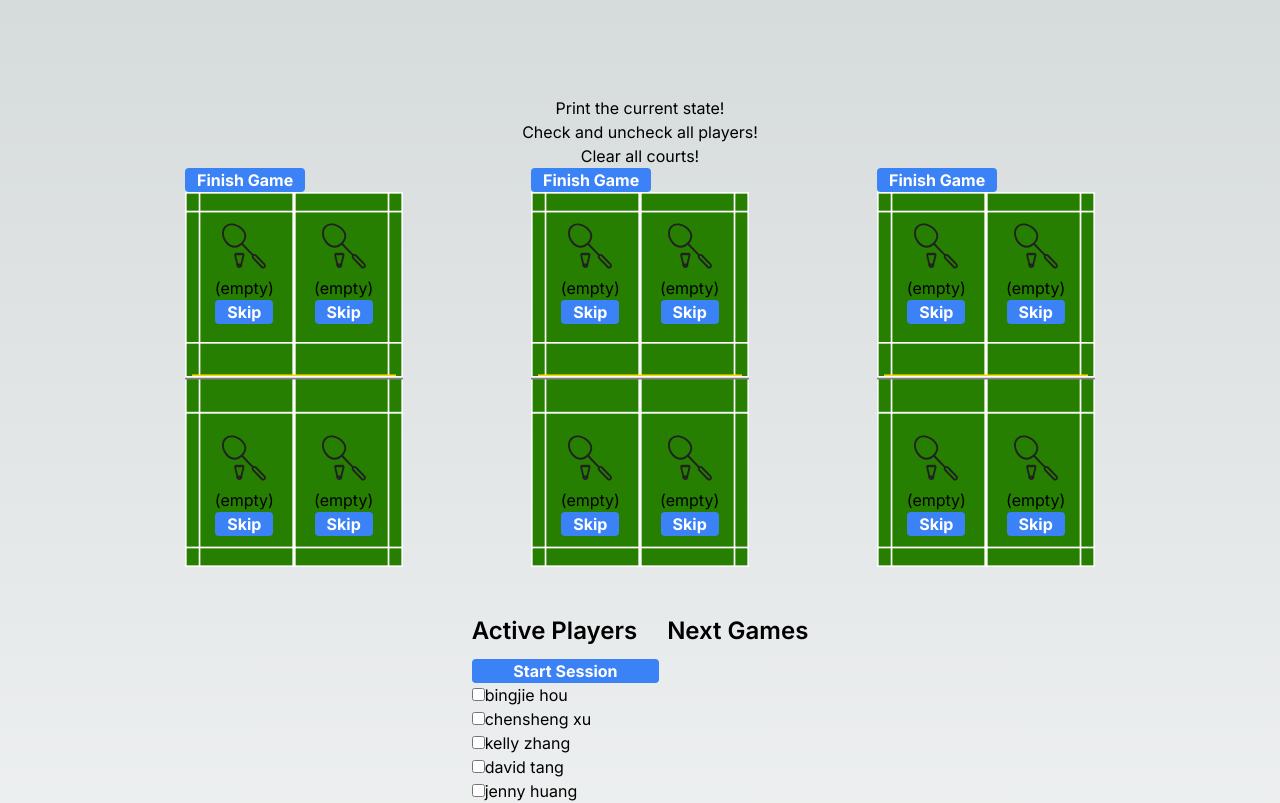
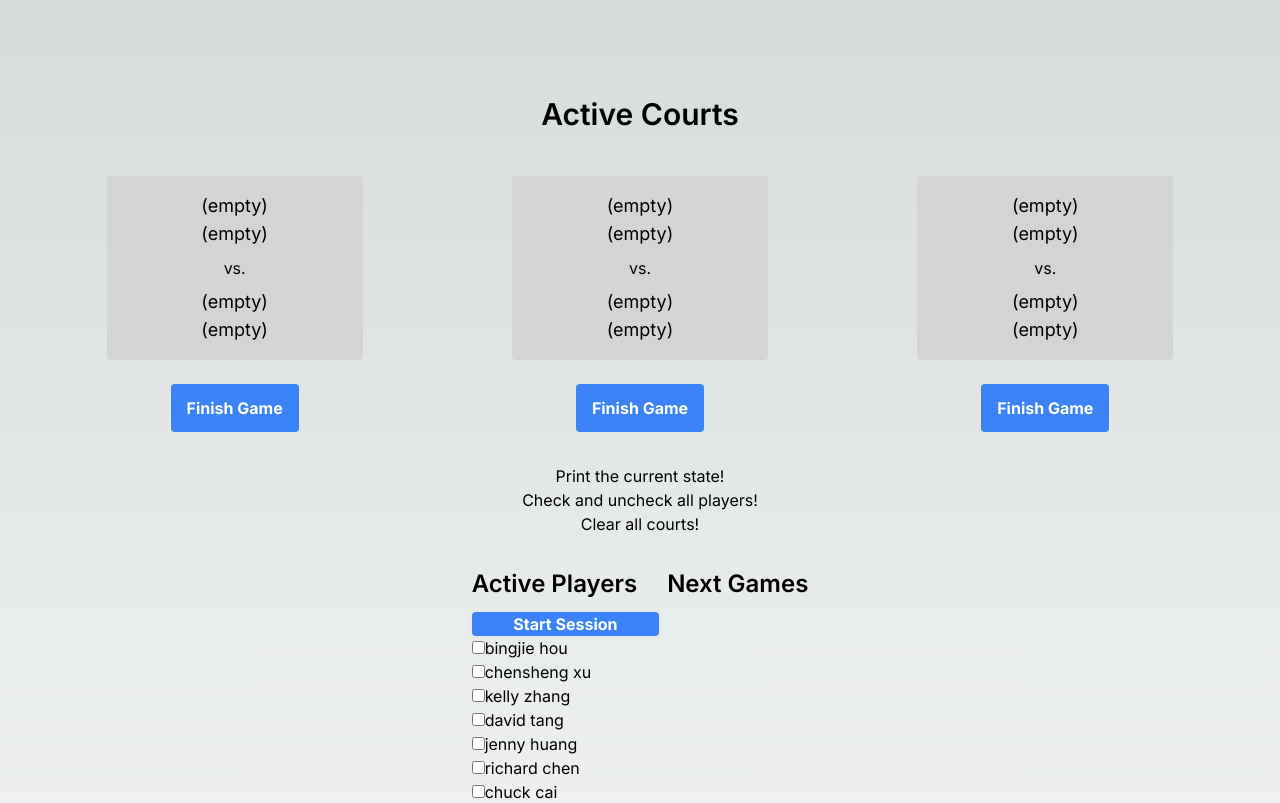
Before and after one commit to JadenBalogh/badminton-court-scheduler, a Next.js app: page / in a window 1280 px wide. Shown: the top 803 px of the page. Built offline with nearby package versions, Linux system fonts and the light colour scheme.

Commit message:
Simplify interface

```diff
--- a/app/activeCourts.tsx
+++ b/app/activeCourts.tsx
@@ -9,16 +9,16 @@ type ActiveCourtsProps = {
 
 export default function ActiveCourts({ courts, handleGameFinished, handleSkipPlayer }: ActiveCourtsProps) {
   return (
-    <div className="relative flex w-full justify-center gap-x-32">
+    <div className="flex w-full justify-center gap-x-32">
       {
         courts.map((court) =>
-          <div key={court.id}>
+          <div className="flex flex-col w-80 items-center gap-y-6" key={court.id}>
+            <CourtDisplay court={court} handleSkipPlayer={handleSkipPlayer} />
             <button
-              className="bg-blue-500 hover:bg-blue-700 text-white font-bold px-3 rounded"
+              className="bg-blue-500 hover:bg-blue-700 text-white font-bold w-32 h-12 rounded"
               onClick={() => handleGameFinished(court.id)}>
-                Finish Game
+              Finish Game
             </button>
-            <CourtDisplay court={court} handleSkipPlayer={handleSkipPlayer} />
           </div>
         )
       }
--- a/app/courtDisplay.tsx
+++ b/app/courtDisplay.tsx
@@ -9,26 +9,12 @@ type CourtProps = {
 
 export default function CourtDisplay({ court, handleSkipPlayer }: CourtProps) {
   return (
-    <div className="relative text-center">
-      <Image
-        src="/badminton-court.png"
-        alt="Badminton Court"
-        width={218}
-        height={400}
-        priority
-      />
-      <div className="w-full absolute top-0 left-0 text-center py-6">
-        <div className="flex flex-col h-80 items-center justify-between">
-          <div className="flex w-full items-center justify-evenly">
-            <CourtPlayer player={court.players[0]} handleSkipPlayer={handleSkipPlayer} />
-            <CourtPlayer player={court.players[1]} handleSkipPlayer={handleSkipPlayer} />
-          </div>
-          <div className="flex w-full items-center justify-evenly">
-            <CourtPlayer player={court.players[2]} handleSkipPlayer={handleSkipPlayer} />
-            <CourtPlayer player={court.players[3]} handleSkipPlayer={handleSkipPlayer} />
-          </div>
-        </div>
-      </div>
+    <div className="flex flex-col items-center w-64 p-4 bg-neutral-300 rounded">
+      <CourtPlayer player={court.players[0]} handleSkipPlayer={handleSkipPlayer} />
+      <CourtPlayer player={court.players[1]} handleSkipPlayer={handleSkipPlayer} />
+      <p className="py-2">vs.</p>
+      <CourtPlayer player={court.players[2]} handleSkipPlayer={handleSkipPlayer} />
+      <CourtPlayer player={court.players[3]} handleSkipPlayer={handleSkipPlayer} />
     </div>
   );
 }
--- a/app/courtPlayer.tsx
+++ b/app/courtPlayer.tsx
@@ -8,23 +8,12 @@ type CourtPlayerProps = {
 
 export default function CourtPlayer({ player, handleSkipPlayer }: CourtPlayerProps) {
   return (
-    <div className="flex flex-col max-w-20 w-full items-center justify-between">
-      <Image
-        src="/badminton-racket.svg"
-        alt="Badminton Racket"
-        width={60}
-        height={60}
-        priority
-      />
-      <div className="text-center w-full">
-        <p className="truncate">
+    <div className="flex items-center justify-between">
+      <div className="text-center max-w-64 w-full">
+        <p className="text-lg truncate">
           {player ? player.name : "(empty)"}
         </p>
       </div>
-      <button className="bg-blue-500 hover:bg-blue-700 text-white font-bold px-3 rounded"
-        onClick={() => handleSkipPlayer(player)}>
-        Skip
-      </button>
     </div>
   );
 }
--- a/app/page.tsx
+++ b/app/page.tsx
@@ -243,7 +243,15 @@ export default function Home() {
   }
 
   return (
-    <main className="flex min-h-screen flex-col items-center justify-between p-24">
+    <main className="flex min-h-screen flex-col items-center justify-between gap-y-8 p-24">
+      <h1 className="mb-3 text-3xl font-semibold">Active Courts</h1>
+
+      <ActiveCourts
+        courts={activeCourtsState}
+        handleGameFinished={handleGameFinished}
+        handleSkipPlayer={handleSkipPlayer}
+      />
+
       <div className="flex flex-col">
         <button onClick={printState}>
           Print the current state!
@@ -258,14 +266,8 @@ export default function Home() {
         </button>
       </div>
 
-      <ActiveCourts
-        courts={activeCourtsState}
-        handleGameFinished={handleGameFinished}
-        handleSkipPlayer={handleSkipPlayer}
-      />
-
       <div className="flex gap-2">
-        <div className="flex flex-col py-12">
+        <div className="flex flex-col">
           <h2 className={`mb-3 text-2xl font-semibold`}>
             Active Players
           </h2>
@@ -289,7 +291,7 @@ export default function Home() {
           )}
         </div>
 
-        <div className="flex flex-col py-12">
+        <div className="flex flex-col">
           <h2 className={`mb-3 text-2xl font-semibold`}>
             Next Games
           </h2>
```
